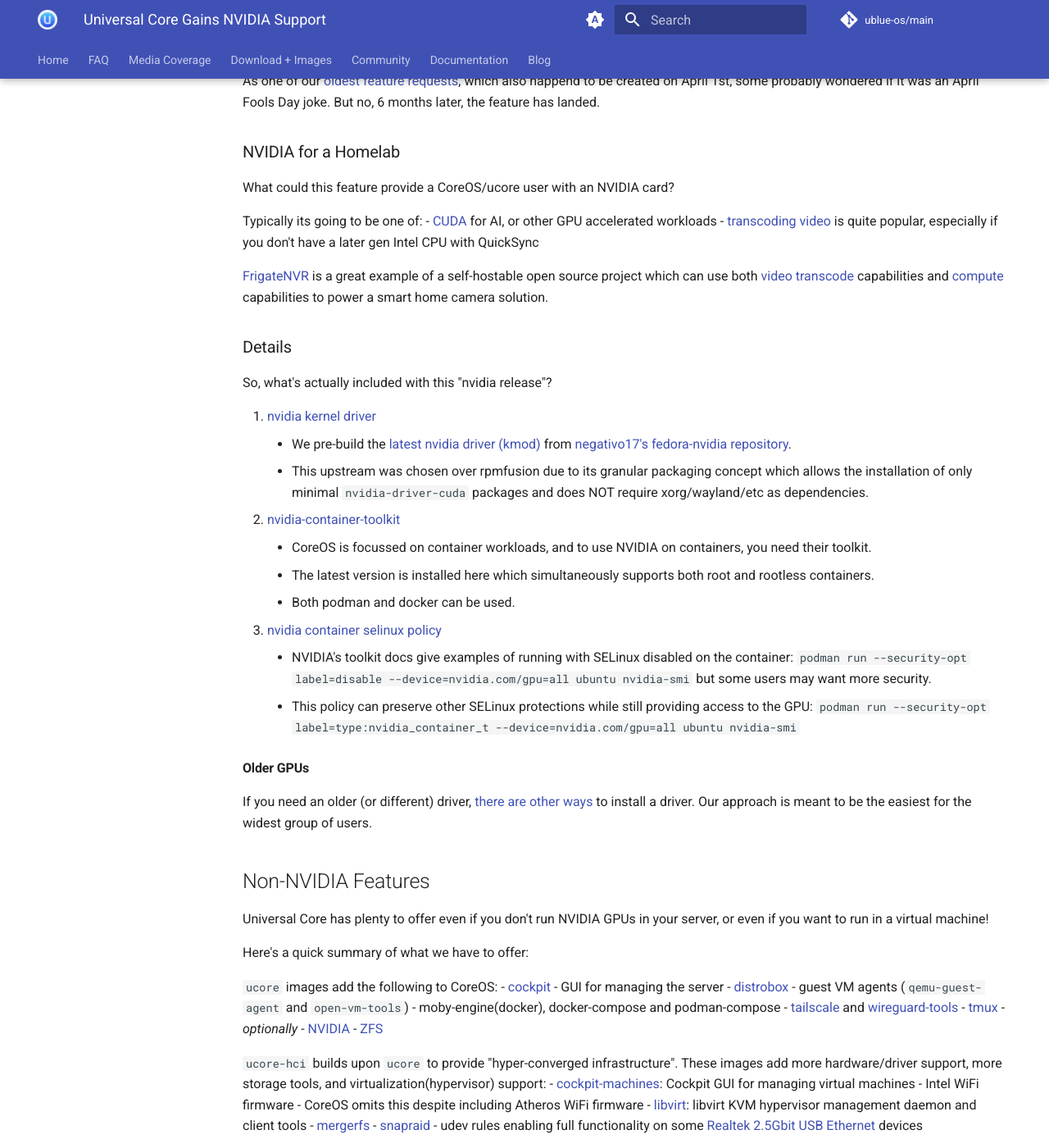
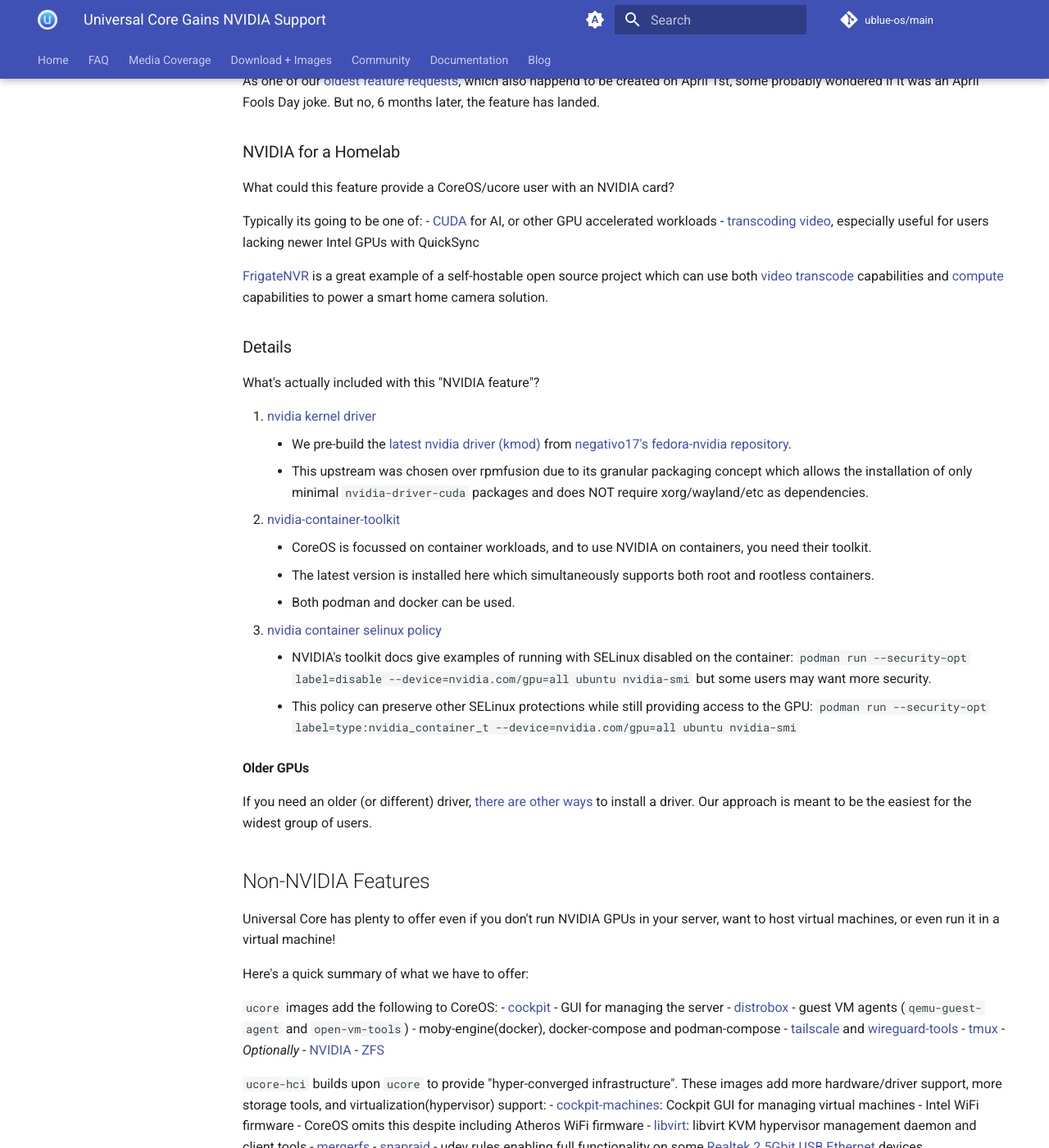
Before and after one commit to ublue-os/website, an MkDocs documentation site: the page built from docs/blog/posts/ucore-nvidia.md, in a window 1280 px wide and 1400 px high, scrolled down 417 px. Shown: the whole window at 82% size. Built offline with MkDocs 1.6.1 and Material for MkDocs 9.7.7, drawn with Linux system fonts in a browser that asks for light colours; comment, search, counter and statistics services are not loaded.

Commit message:
Update ucore-nvidia.md
tweaks

```diff
--- a/docs/blog/posts/ucore-nvidia.md
+++ b/docs/blog/posts/ucore-nvidia.md
@@ -16,7 +16,7 @@ While Universal Blue has been receiving much attention on the desktop; [Universa
 
 ## Announcing NVIDIA Support
 
-Today we get to announce a long awaited feature:  **ucore finally has images available with Nvidia drivers built in!**
+Today we get to announce a long awaited feature:  **ucore finally has images available with NVIDIA drivers built in!**
 
 As one of our [oldest feature requests](https://github.com/ublue-os/ucore/issues/18), which also happend to be created on April 1st, some probably wondered if it was an April Fools Day joke. But no, 6 months later, the feature has landed.
 
@@ -26,7 +26,7 @@ What could this feature provide a CoreOS/ucore user with an NVIDIA card?
 
 Typically its going to be one of:
 - [CUDA](https://developer.nvidia.com/cuda-gpus) for AI, or other GPU accelerated workloads
-- [transcoding video](https://developer.nvidia.com/video-encode-and-decode-gpu-support-matrix-new) is quite popular, especially if you don't have a later gen Intel CPU with QuickSync
+- [transcoding video](https://developer.nvidia.com/video-encode-and-decode-gpu-support-matrix-new), especially useful for users lacking newer Intel GPUs with QuickSync
 
 
 [FrigateNVR](https://frigate.video) is a great example of a self-hostable open source project which can use both [video transcode](https://docs.frigate.video/configuration/hardware_acceleration#nvidia-gpus) capabilities and [compute](https://docs.frigate.video/configuration/detectors#nvidia-tensorrt-detector) capabilities to power a smart home camera solution.
@@ -34,7 +34,7 @@ Typically its going to be one of:
 
 ### Details
 
-So, what's actually included with this "nvidia release"?
+What's actually included with this "NVIDIA feature"?
 
 1. [nvidia kernel driver](https://negativo17.org/nvidia-driver)
     - We pre-build the [latest nvidia driver (kmod)](https://github.com/negativo17/nvidia-driver/blob/master/nvidia-driver.spec) from [negativo17's fedora-nvidia repository](https://negativo17.org/repos/fedora-nvidia.repo).
@@ -54,7 +54,7 @@ If you need an older (or different) driver, [there are other ways](https://githu
 
 ## Non-NVIDIA Features
 
-Universal Core has plenty to offer even if you don't run NVIDIA GPUs in your server, or even if you want to run in a virtual machine!
+Universal Core has plenty to offer even if you don't run NVIDIA GPUs in your server, want to host virtual machines, or even run it in a virtual machine!
 
 Here's a quick summary of what we have to offer:
 
@@ -65,7 +65,7 @@ Here's a quick summary of what we have to offer:
   - moby-engine(docker), docker-compose and podman-compose
   - [tailscale](https://tailscale.com) and [wireguard-tools](https://www.wireguard.com)
   - [tmux](https://github.com/tmux/tmux/wiki/Getting-Started)
-  - *optionally*
+  - *Optionally*
     - [NVIDIA](#details)
     - [ZFS](https://openzfs.github.io/openzfsdocs/Getting%20Started/Fedora/index.html)
 
```
